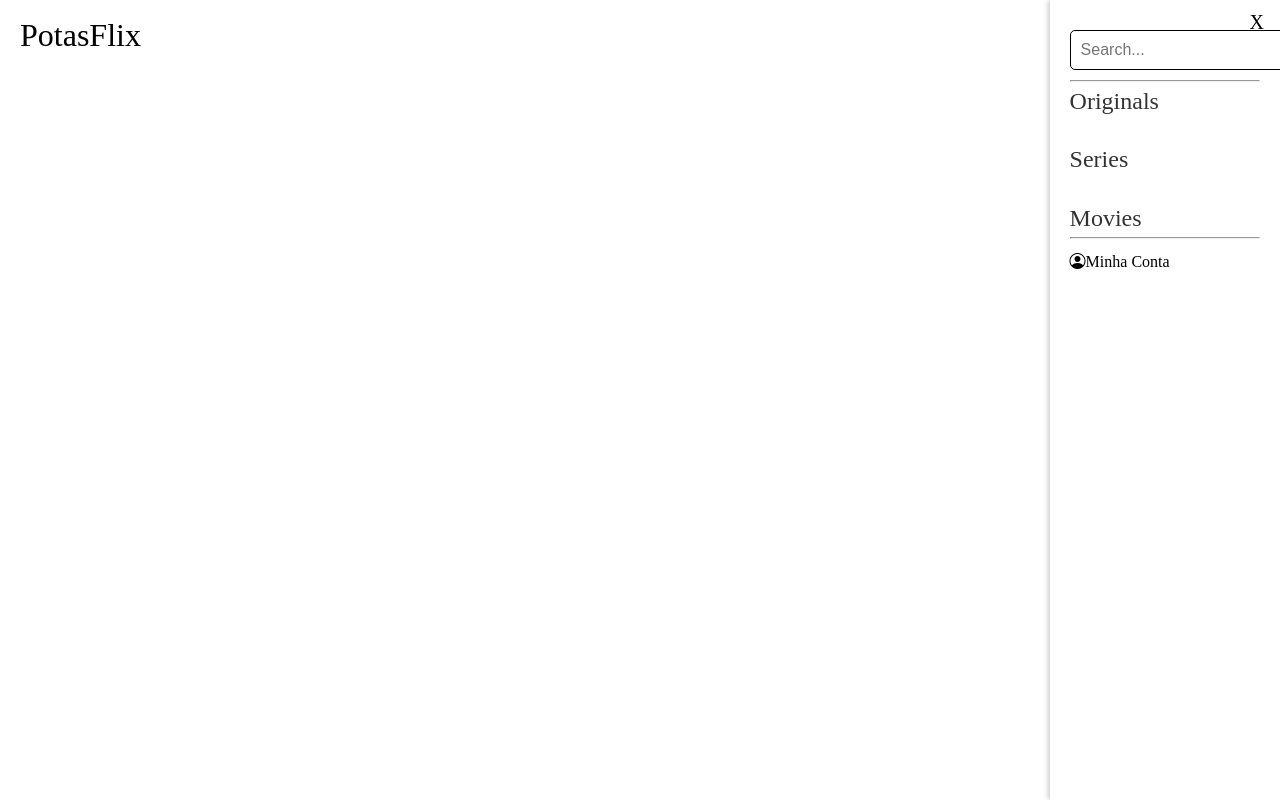
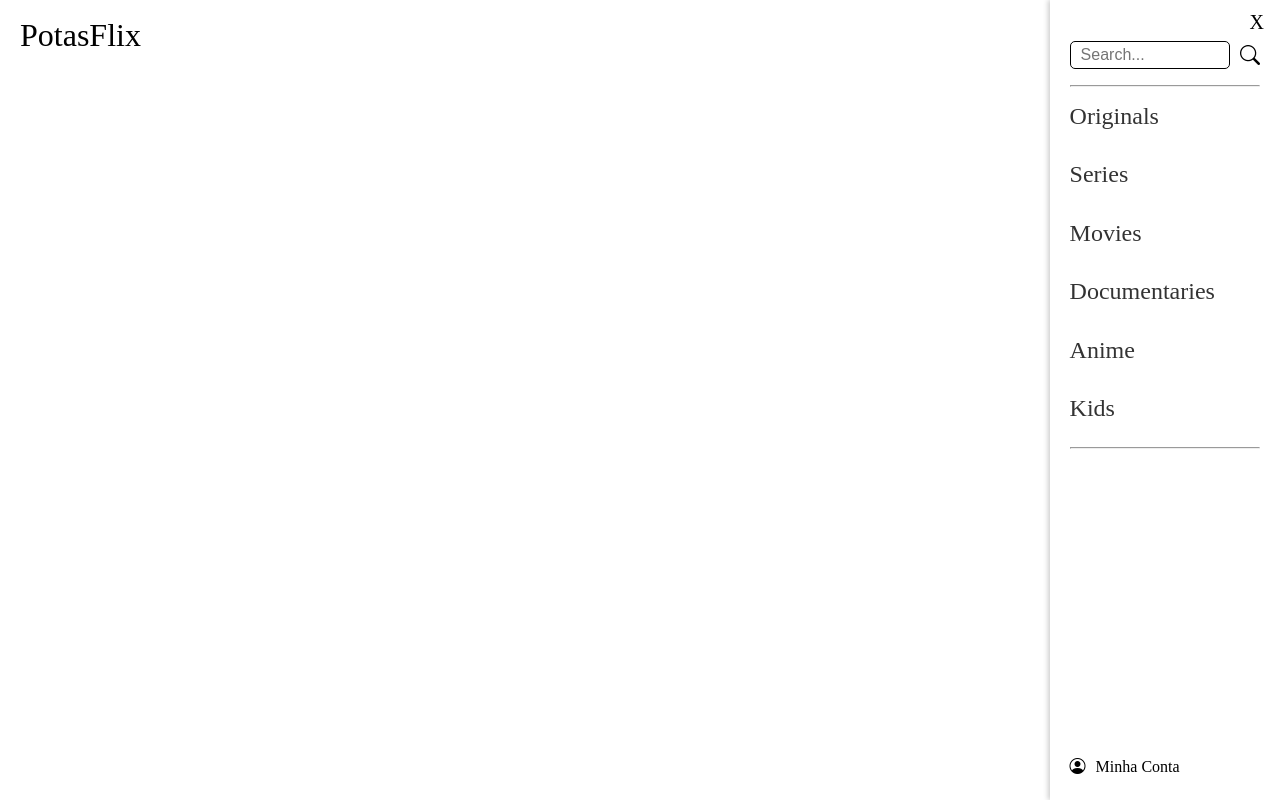
Before and after one commit to kauabarros-24/potas_flix, a Vue app: page / in a window 1280 px wide. Both pictures are taken after a click on the element 1255 px from the left and 35 px from the top of the page. Built offline with nearby package versions, Linux system fonts and the light colour scheme; a web font is replaced by a local one.

Commit message:
CHORE: Finished menu

```diff
--- a/src/components/Header.vue
+++ b/src/components/Header.vue
@@ -23,14 +23,16 @@ const toggleMenu = () => {
           <button class="close-menu" @click="toggleMenu" aria-label="Fechar menu">X</button>
           <div class="menu-search">
             <input v-show="isMenuOpen" type="text" placeholder="Search..." aria-label="Search" />
-            <i class="bi bi-cart cart-icon"></i>
+            <i class="bi bi-search"></i>
           </div>
           <hr />
           <div class="menu-links">
             <router-link to="/originals" class="menu-link" id="originals">Originals</router-link>
             <router-link to="/series" class="menu-link" id="series">Series</router-link>
             <router-link to="/movies" class="menu-link" id="movies">Movies</router-link>
-            <!-- Links continuam aqui -->
+            <router-link to="/documentaries" class="menu-link" id="documentaries">Documentaries</router-link>
+            <router-link to="/anime" class="menu-link" id="anime">Anime</router-link>
+            <router-link to="/kids" class="menu-link" id="kids">Kids</router-link>
           </div>
           <hr>
           <div class="menu-account">
@@ -44,7 +46,6 @@ const toggleMenu = () => {
 </template>
 
 <style scoped>
-/* Header styles */
 header {
   display: flex;
   justify-content: space-between;
@@ -93,7 +94,6 @@ header {
   transform: rotate(-45deg);
 }
 
-/* Menu overlay */
 .menu-overlay {
   position: fixed;
   top: 0;
@@ -121,19 +121,23 @@ header {
   display: flex;
   flex-direction: column;
   width: 100%;
+  height: 100%;
+  justify-content: space-between; /* Ajusta para empurrar Minha Conta para baixo */
 }
 
-/* Menu Search */
 .menu-account {
   display: flex;
   width: 100%;
-  margin: 10px 0;
+  gap: 10px;
+  margin-top: auto; /* Garante que a seção fique no final */
+  align-items: center;
 }
 
 .menu-search {
   display: flex;
   align-items: center;
-  margin: 10px 0;
+  margin-top: 15px;
+  margin-bottom: 10px;
 }
 
 .menu-search input {
@@ -141,9 +145,11 @@ header {
   padding: 10px;
   font-size: 16px;
   border: 1px solid #ccc;
-  border-radius: 5px 5px 5px 5px;
+  border-radius: 5px;
   border: 1px black solid;
   transition: opacity 0.3s ease, transform 0.3s ease;
+  width: 30%;
+  height: 70%;
 }
 
 .menu-search input.fade-out {
@@ -151,22 +157,24 @@ header {
   transform: translateX(-50px);
 }
 
-.cart-icon {
+.bi-search {
   margin-left: 10px;
-  font-size: 24px;
+  font-size: 20px;
   color: black;
   cursor: pointer;
   transition: transform 0.3s ease-in-out;
 }
 
-.cart-icon:hover {
-  transform: rotate(180deg);
+.bi-search:hover {
+  transform: rotate(-50deg);
 }
 
 .menu-links {
   display: flex;
   flex-direction: column;
   gap: 20px;
+  margin-top: 10px;
+  margin-bottom: 20px;
 }
 
 .menu-link {
@@ -179,11 +187,11 @@ header {
   color: #ff6347;
 }
 
-/* Close menu button */
 .close-menu {
   position: absolute;
   top: 10px;
   right: 10px;
+  border: 2px solid black;
   z-index: 999;
   background: transparent;
   border: none;
@@ -192,7 +200,6 @@ header {
   color: black;
 }
 
-/* Media queries */
 @media (max-width: 768px) {
   .menu-overlay {
     width: 50%;
```
